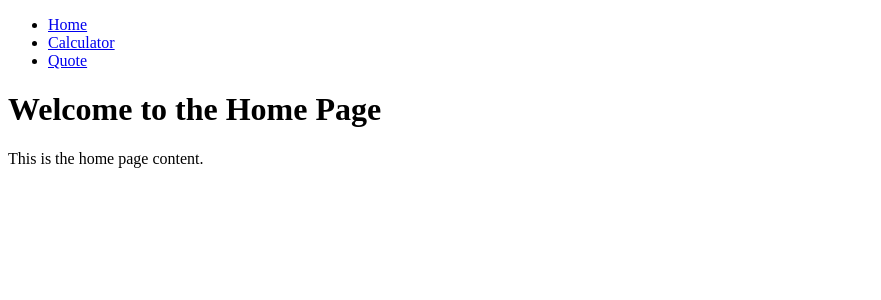
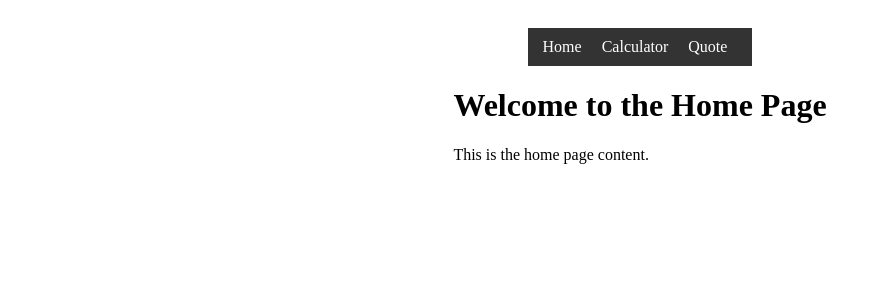
Before and after one commit to roodjinocherilus/magicmath, a React (Create React App) app: page / in a window 1280 px wide. Shown: the top 300 px of the page, without its empty margins (0-881 px from the left). Built offline with nearby package versions, Linux system fonts and the light colour scheme.

Commit message:
style the app

```diff
--- /dev/null
+++ b/src/App.css
@@ -0,0 +1,33 @@
+.App {
+  display: flex;
+  flex-direction: column;
+  align-items: center;
+  padding: 20px;
+}
+
+nav {
+  background-color: #333;
+  color: #fff;
+  padding: 10px;
+}
+
+nav ul {
+  list-style: none;
+  display: flex;
+  margin: 0;
+  padding: 0;
+}
+
+nav li {
+  margin-right: 10px;
+}
+
+nav a {
+  color: #fff;
+  text-decoration: none;
+  padding: 5px;
+}
+
+nav a:hover {
+  text-decoration: underline;
+}
--- a/src/App.js
+++ b/src/App.js
@@ -5,6 +5,7 @@ import {
 import Calculator from './components/Calculator';
 import QuoteDisplay from './components/Quotes';
 import Home from './components/Home';
+import './App.css';
 
 function App() {
   return (
--- a/src/components/Home.js
+++ b/src/components/Home.js
@@ -1,4 +1,5 @@
 import React from 'react';
+import './home.css';
 
 function Home() {
   return (
--- /dev/null
+++ b/src/components/home.css
@@ -0,0 +1,16 @@
+.home {
+    max-width: 400px;
+    margin: 0 auto;
+    padding: 20px;
+    background-color: #f1f1f1;
+    border-radius: 8px;
+  }
+
+  .home h1 {
+    font-size: 24px;
+    margin-bottom: 10px;
+  }
+
+  .home p {
+    font-size: 16px;
+  }
```
Also changed, not shown: 7 other files (tests, documents, lock files or other folders).
